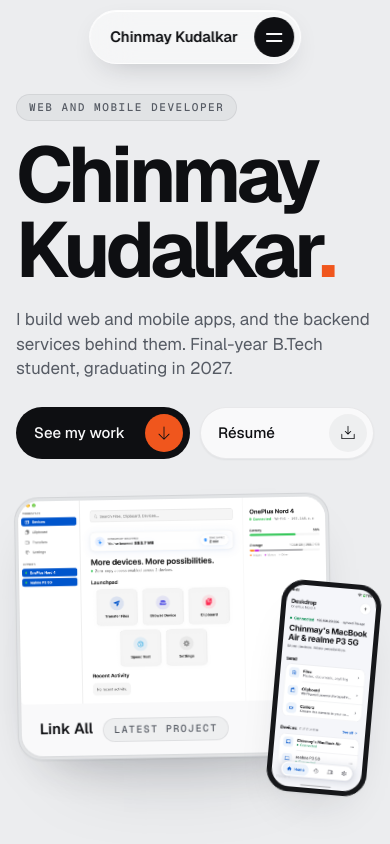
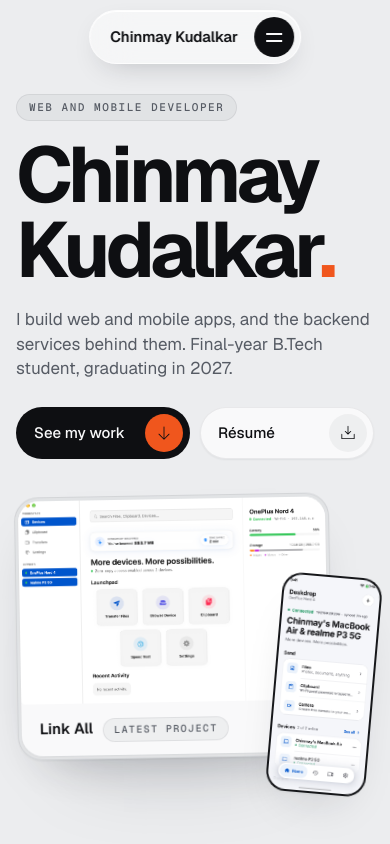
Before and after one commit to ChinmayyK/Portfolio, a Next.js app: page / in a window 390 px wide. Shown: the top 844 px of the page. Built offline with nearby package versions, Linux system fonts and the light colour scheme.

Commit message:
Thin the hero phone frame to a 2px edge

```diff
--- a/src/app/globals.css
+++ b/src/app/globals.css
@@ -99,7 +99,7 @@ body::after { content: ""; position: fixed; inset: 0; z-index: 80; pointer-event
 .cascade .main .cap { padding: 13px 16px 13px 18px; font-size: 15px; }
 .cascade .main .cap b { font-weight: 600; }
 .cascade .main .cap .chip { white-space: nowrap; padding: 4px 10px; font-size: 10px; margin-left: 10px; }
-.cascade .phone { width: 23%; right: -2%; top: 34%; rotate: 5deg; z-index: 3; --r: 30px; --pad: 5px; background: #16171A; border-color: #16171A; }
+.cascade .phone { width: 23%; right: -2%; top: 34%; rotate: 5deg; z-index: 3; --r: 26px; --pad: 2px; background: #16171A; border: 0; }
 .cascade .phone .core { box-shadow: none; }
 .js .cascade .bezel { opacity: 0; transform: translateY(120px) scale(.94); }
 .hero.go .cascade .bezel { opacity: 1; transform: translate3d(var(--px, 0px), calc(var(--py, 0px) + var(--hy, 0px)), 0); transition-delay: calc(var(--i) * 140ms + 350ms); }
@@ -256,7 +256,7 @@ dialog[open] { animation: up .8s var(--ease); }
   .hero .cta .pill { flex: 1; justify-content: space-between; font-size: 15px; padding-left: 18px; }
 
   .bezel, .now .bezel, .contact .bezel, .card, .bento > .bezel, .cascade .main { --r: 24px; --pad: 3px; }
-  .cascade .phone { --r: 22px; --pad: 4px; }
+  .cascade .phone { --r: 20px; --pad: 2px; }
   .now .say { padding: 26px 22px; gap: 22px; }
   .now .say h2 { font-size: 36px; }
   .now .say p { font-size: 16.5px; }
```
